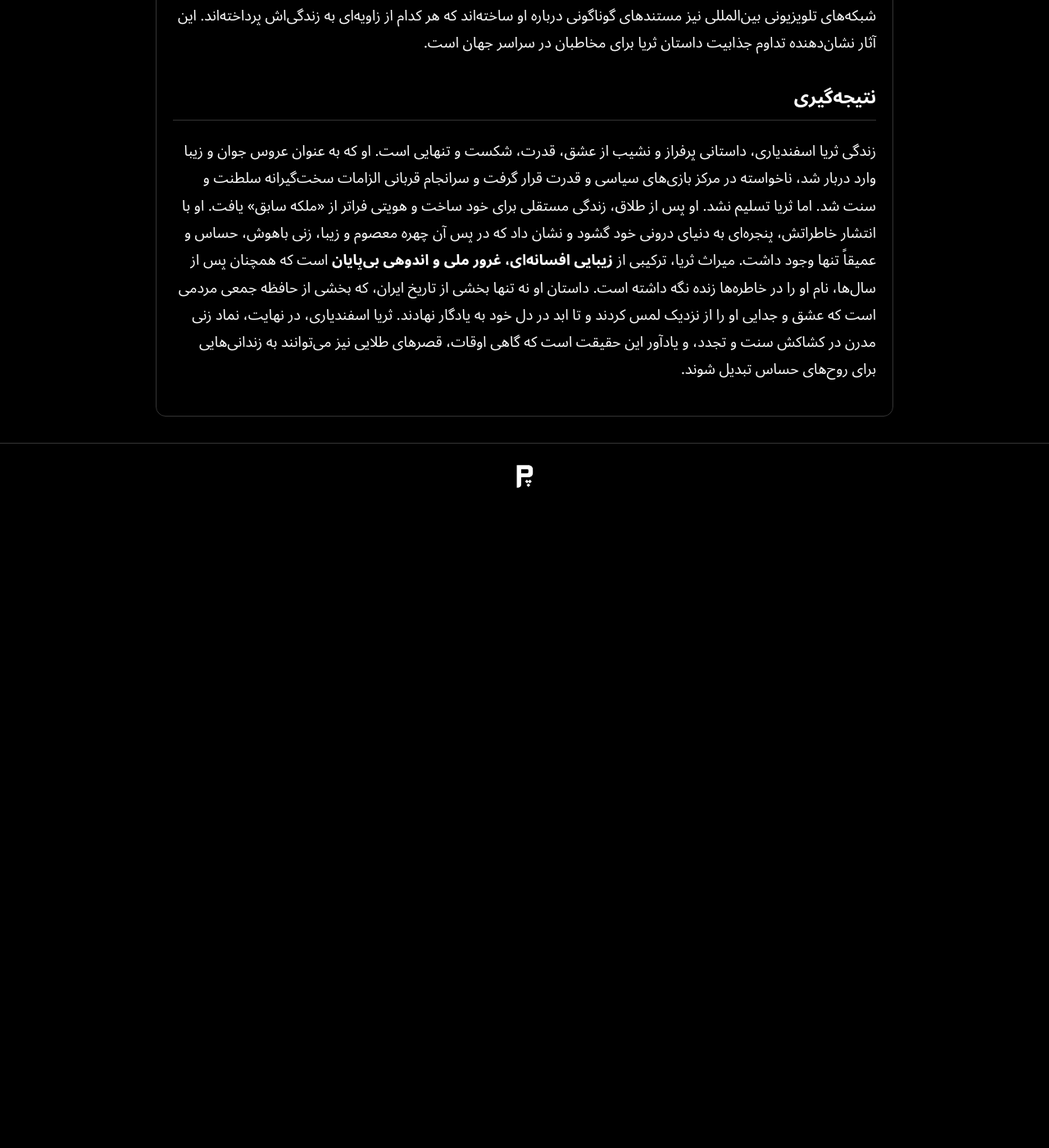
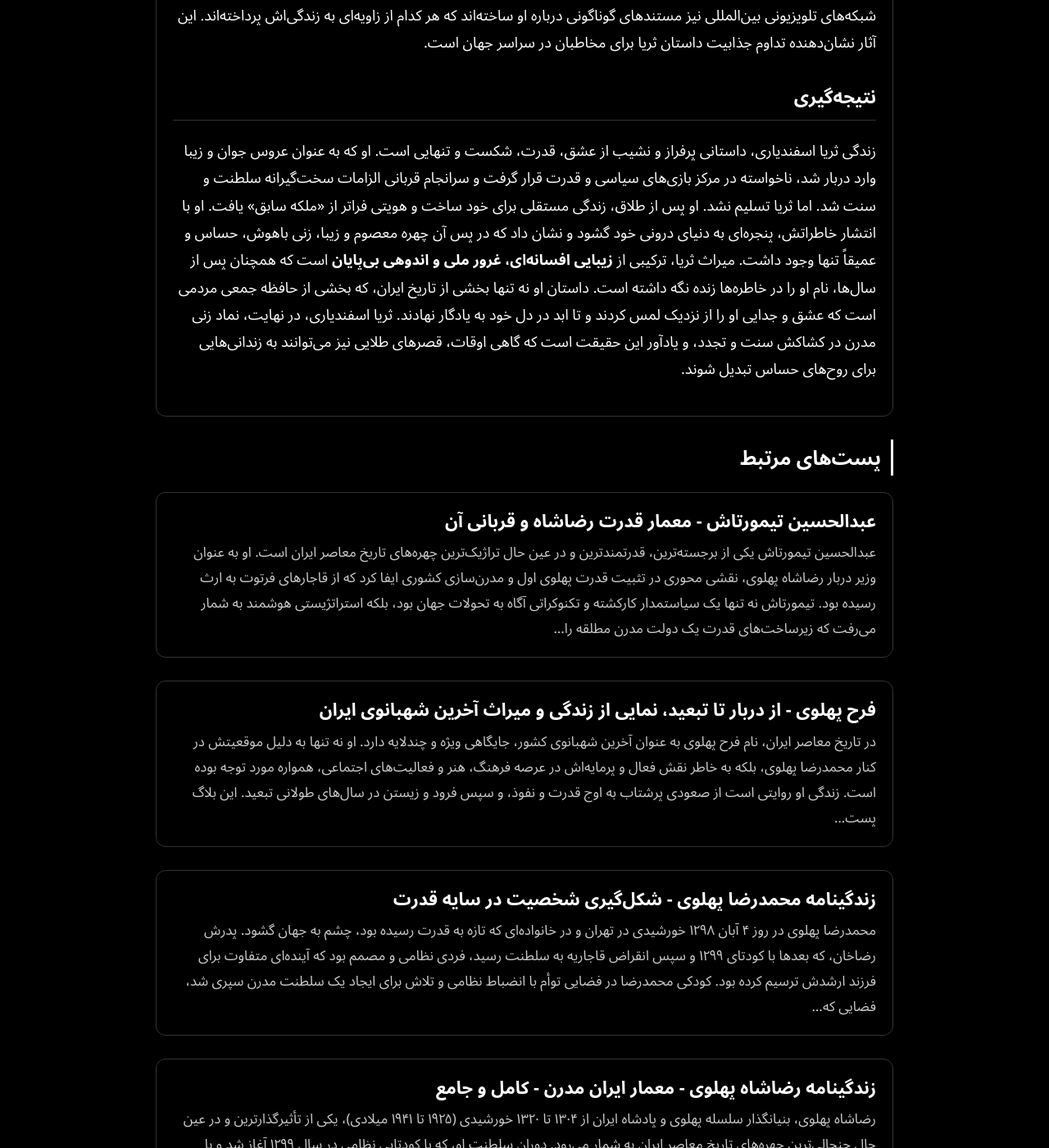
Before and after one commit to darkblog/darkblog.github.io, a Jekyll site: the page built from _posts/2026-2-28-116.md, in a window 1280 px wide and 1400 px high, scrolled down 7817 px. Shown: the whole window at 82% size. Built offline with Jekyll 4.4.1, drawn with Linux system fonts in a browser that asks for light colours; before the commit the page ends 8447 px from its top, so only the background shows below that; some of the changed text lies outside the part shown.

Commit message:
Update 2026-2-28-116.md

```diff
--- a/_posts/2026-2-28-116.md
+++ b/_posts/2026-2-28-116.md
@@ -1,6 +1,6 @@
 ---
-layout: post
 title: زندگی و میراث ثریا اسفندیاری - از دربار تا تبعید
+tags: پهلوی
 ---
 
 ثریا اسفندیاری، همسر دوم محمدرضا پهلوی، یکی از چهره‌های برجسته و بحث‌برانگیز تاریخ معاصر ایران است. زندگی او که از دل یک خانواده اصیل بختیاری برخاسته بود، به سرعت با ورود به دربار پهلوی دگرگون شد. اما این دگرگونی نه تنها به یک ازدواج سلطنتی رویایی منجر گردید، بلکه به طلاقی تلخ و تبعیدی خودخواسته انجامید. داستان ثریا، روایت زنی است که در میان سیاست، قدرت و احساسات شخصی گرفتار آمد و سرانجام راهی متفاوت از آنچه برایش ترسیم شده بود، برگزید. این مقاله با نگاهی جامع و دقیق به زندگی ثریا اسفندیاری، از تولد تا مرگ، تلاش می‌کند تا ابعاد مختلف شخصیت او، تأثیراتش بر تاریخ ایران و میراث ماندگارش را بررسی کند. ثریا نه تنها یک ملکه بود، بلکه نمادی از **زیبایی، غرور و تنهایی** در تاریخ معاصر ایران به شمار می‌رود. در این نوشتار، با تمرکز بر جزئیات زندگی خصوصی و عمومی او، به تحلیل نقشش در دربار، دلایل فروپاشی ازدواجش و زندگی پس از آن در اروپا خواهیم پرداخت.
```
